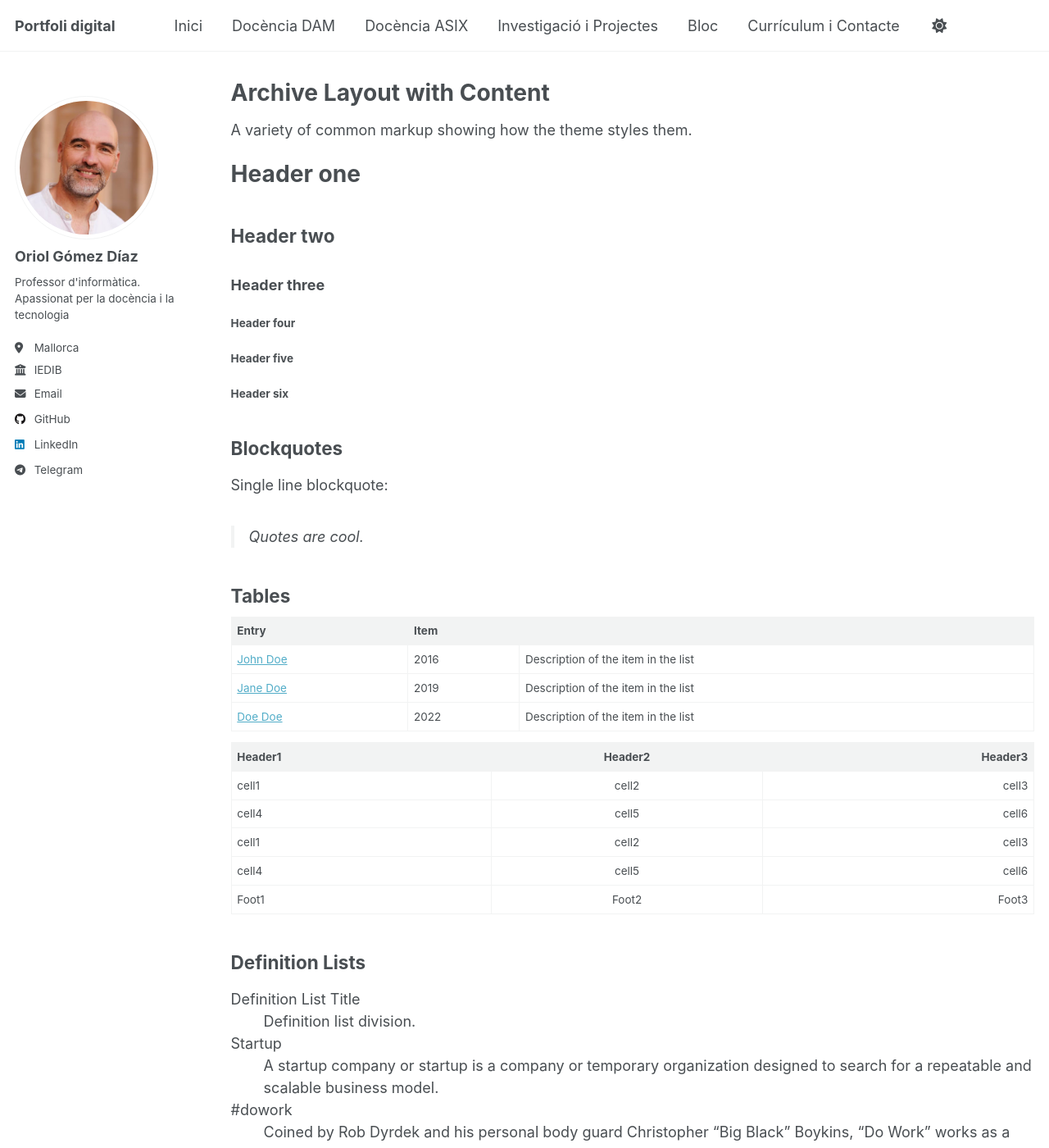
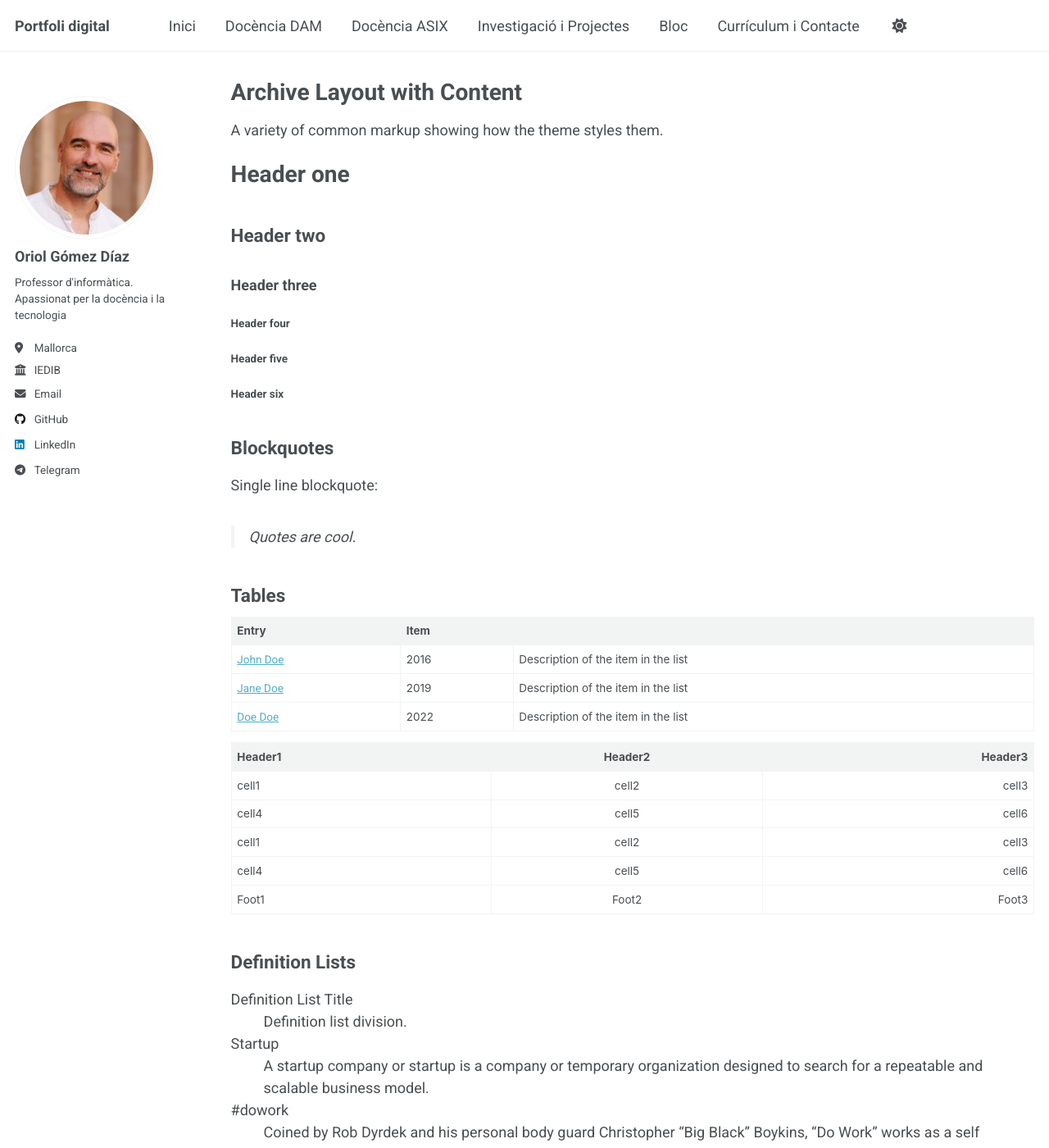
Before and after one commit to oriolgomezdiaz/oriolgomezdiaz.github.io, a Jekyll site: the page built from _pages/archive-layout-with-content.md, in a window 1280 px wide and 1400 px high. Shown: the whole window at 82% size. Built offline with Jekyll 4.4.1, drawn with Linux system fonts in a browser that asks for light colours; a script that is not in the unit is left out.

Commit message:
corregir errors de format

```diff
--- a/assets/css/main.scss
+++ b/assets/css/main.scss
@@ -41,3 +41,8 @@
     "vendor/font-awesome/solid",
     "vendor/font-awesome/brands"
 ;
+
+/* Estils per forçar la lletra */
+body, h1, h2, h3, h4, h5, h6, p, li, a, .page__title {
+  font-family: 'Roboto', sans-serif !important;
+}
```
